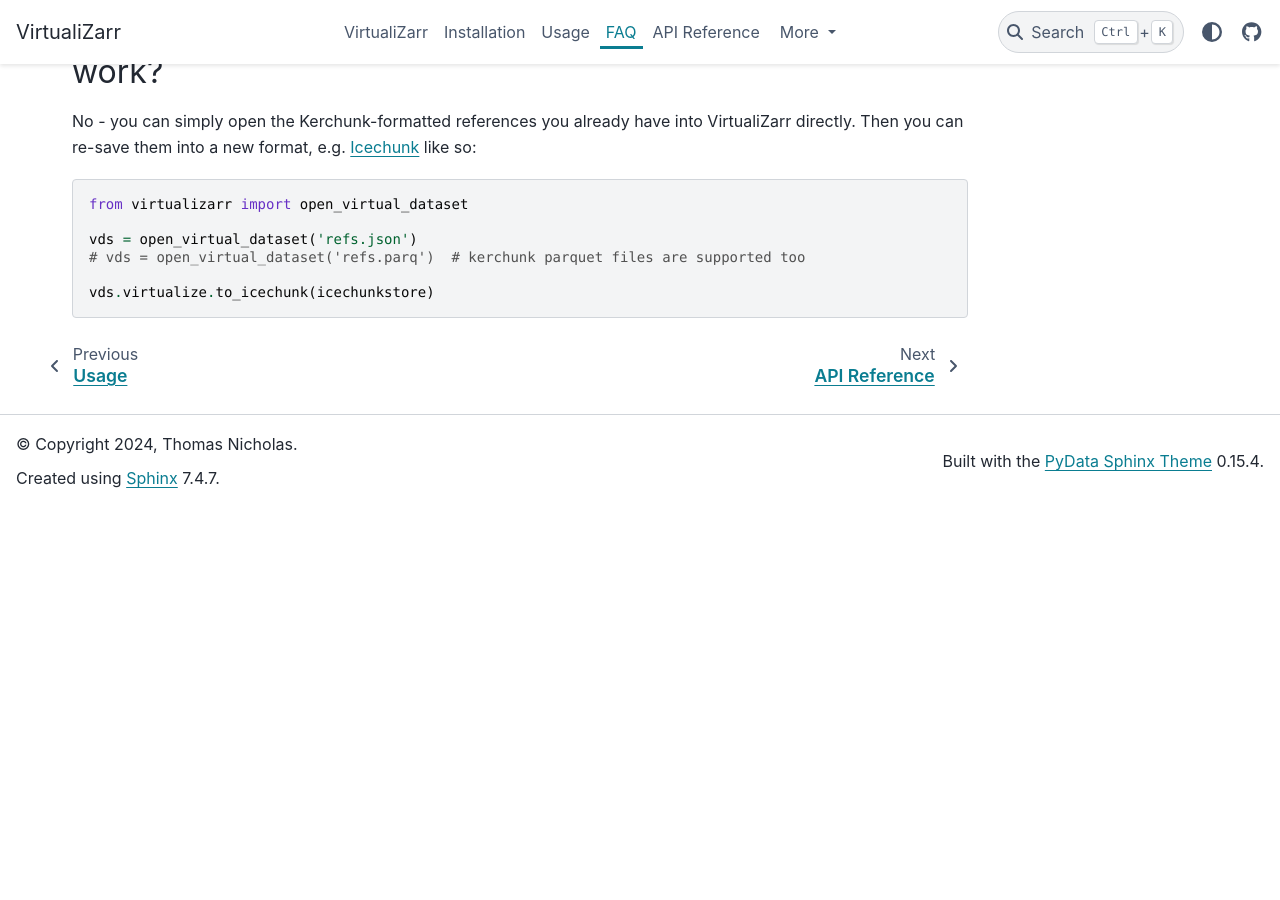
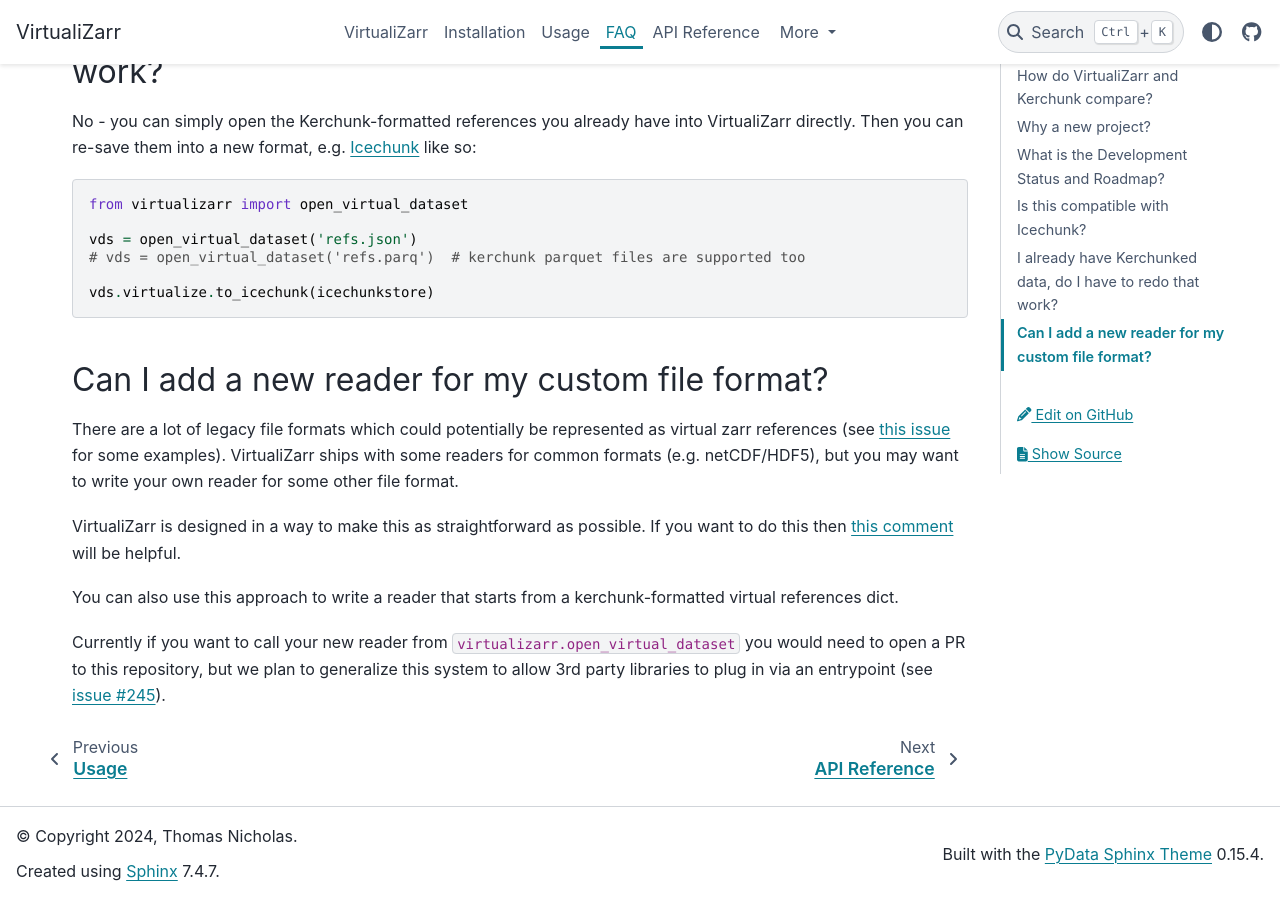
Before and after one commit to zarr-developers/VirtualiZarr, a Sphinx documentation site: the page built from docs/faq.md, in a window 1280 px wide and 900 px high, scrolled down 4939 px. Built offline with Sphinx 7.4.7 and the PyData theme 0.15.4, drawn with Linux system fonts in a browser that asks for light colours; before the commit the page ends 5447 px from its top, so only the background shows below that.

Commit message:
q about custom readers

````diff
--- a/docs/faq.md
+++ b/docs/faq.md
@@ -85,3 +85,14 @@
 
 vds.virtualize.to_icechunk(icechunkstore)
 ```
+
+## Can I add a new reader for my custom file format?
+
+There are a lot of legacy file formats which could potentially be represented as virtual zarr references (see [this issue](https://github.com/zarr-developers/VirtualiZarr/issues/218) for some examples). VirtualiZarr ships with some readers for common formats (e.g. netCDF/HDF5), but you may want to write your own reader for some other file format.
+
+VirtualiZarr is designed in a way to make this as straightforward as possible. If you want to do this then [this comment](https://github.com/zarr-developers/VirtualiZarr/issues/262#issuecomment-2429968244
+) will be helpful.
+
+You can also use this approach to write a reader that starts from a kerchunk-formatted virtual references dict.
+
+Currently if you want to call your new reader from `virtualizarr.open_virtual_dataset` you would need to open a PR to this repository, but we plan to generalize this system to allow 3rd party libraries to plug in via an entrypoint (see [issue #245](https://github.com/zarr-developers/VirtualiZarr/issues/245)).
````
